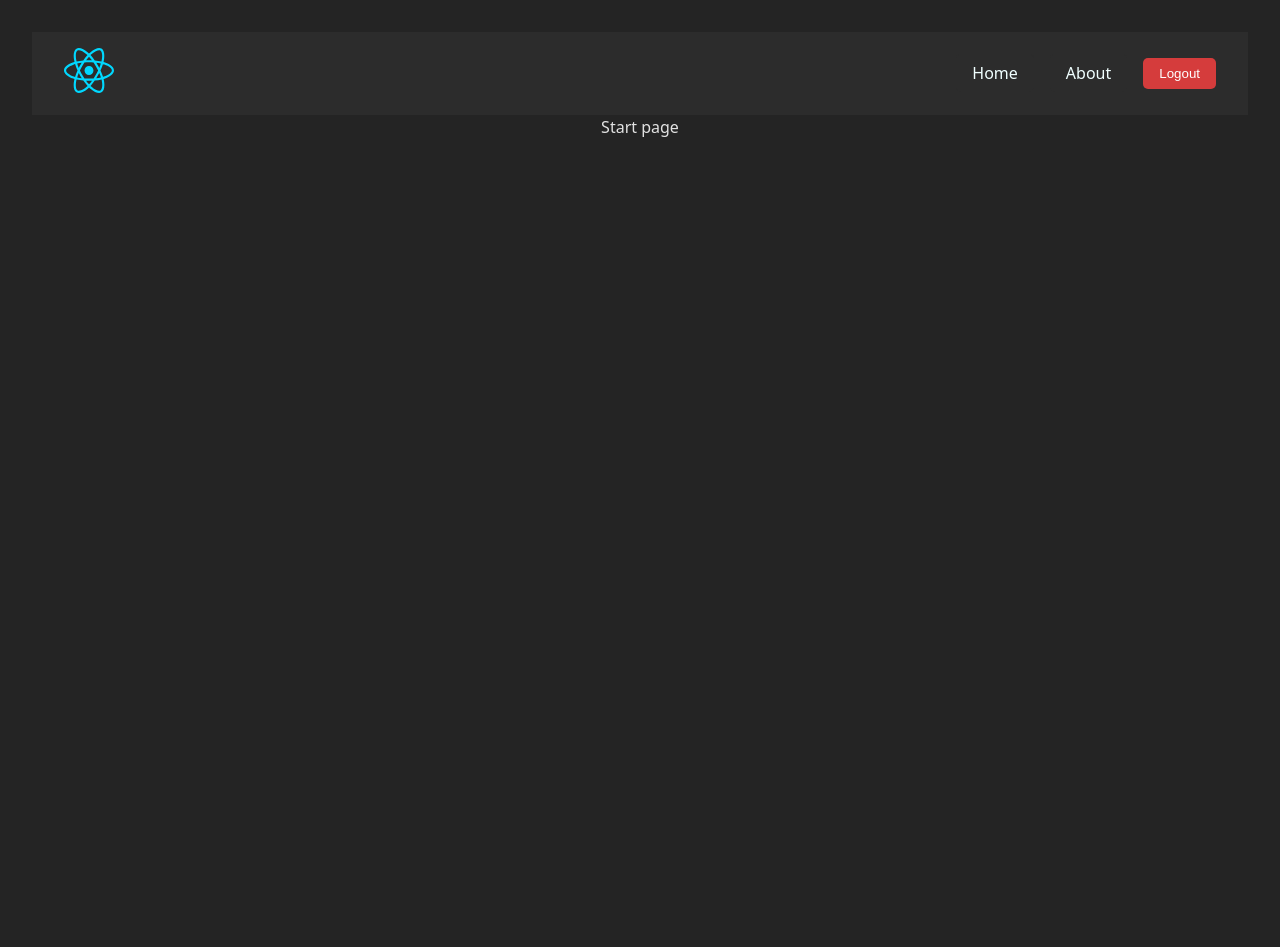
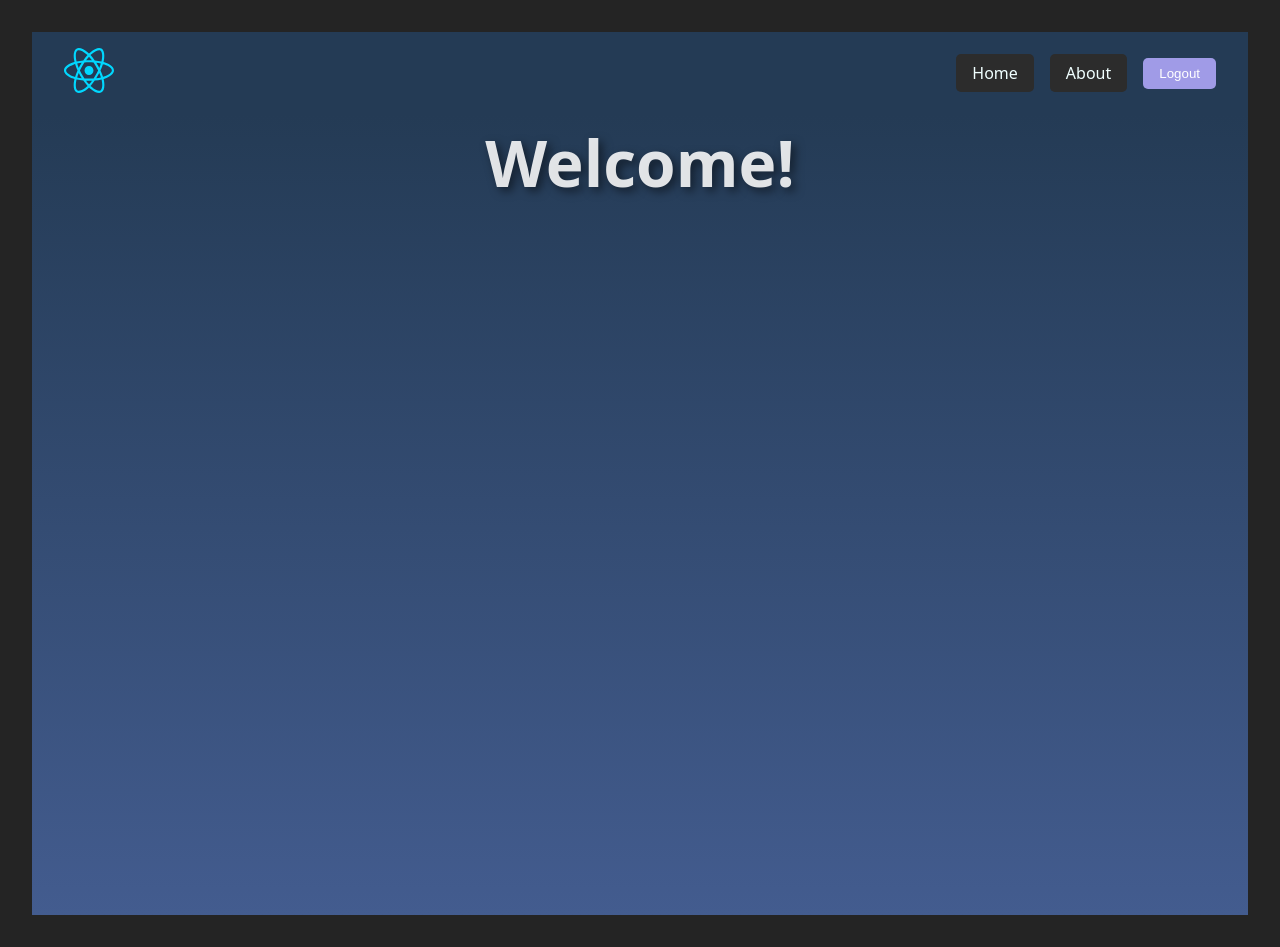
Before and after one commit to raphaelsurmacz/ColorMate, a React (Vite) app: page / in a window 1280 px wide. Before the commit the page ends 800 px from the top, so only its background shows below. Built offline with nearby package versions, Linux system fonts and the light colour scheme.

Commit message:
color test

```diff
--- a/src/components/Main.jsx
+++ b/src/components/Main.jsx
@@ -1,9 +1,10 @@
 import React from 'react'
+import  '../styles/Main.css'
 
 const Main = () => {
     return (
         <div className='main'>
-            Start page
+            <h2 className="title__body">Welcome!</h2>
         </div>
     )
 };
--- a/src/styles/Header.css
+++ b/src/styles/Header.css
@@ -3,7 +3,7 @@
     justify-content: space-between;
     align-items: center;
     padding: 1rem 2rem;
-    background-color: rgb(44, 44, 44);
+    background-color: #243B55;
 }
 
 .colormate__logo {
@@ -34,12 +34,12 @@
 }
 
 .header__nav-list li a:hover{
-    background-color: rgb(68, 68, 68);
+    background-color: #8FAADC;
 }
 
 .header__logout {
     margin-left: 1rem;
-    background-color: rgb(213, 60, 60);
+    background-color: #A09BE7;
     color: white;
     border: none;
     padding: 0.5rem 1rem;
@@ -48,5 +48,5 @@
 }
 
 .header__logout:hover {
-    background-color: rgb(237, 69, 69);
+    background-color: #a7a2e6;
 }
--- /dev/null
+++ b/src/styles/Main.css
@@ -0,0 +1,14 @@
+.main {
+    background: linear-gradient(to bottom, #243B55, #435c8f);
+    display: flex;
+    align-items: top;
+    justify-content: center;
+    text-align: center;
+    height: 100vh;
+    margin: 0;
+}
+
+.title__body {
+    font-size: 4rem;
+    text-shadow: 4px 4px 10px rgba(0, 0, 0, 0.5);
+}
```
